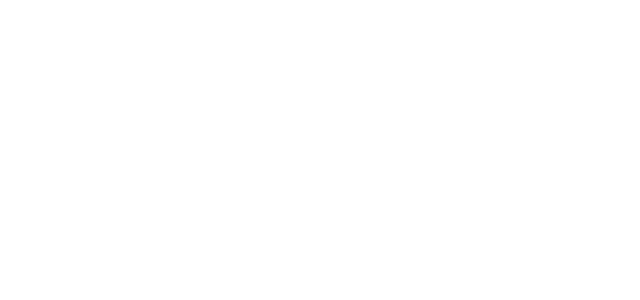
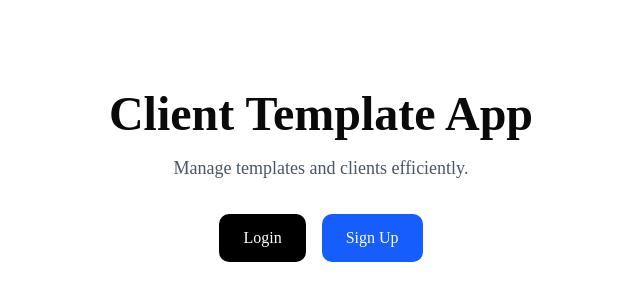
Before and after one commit to Ksatyam125/client-template-app, a Next.js app: page / in a window 1280 px wide. Before the commit this address had no page. Shown: the part 224-524 px from the top of the page, without its empty margins (319-959 px from the left). Built offline with nearby package versions, Linux system fonts and the light colour scheme.

Commit message:
improve code

```diff
--- a/src/app/auth/signout/route.ts
+++ b/src/app/auth/signout/route.ts
@@ -5,5 +5,5 @@
   const supabase = await createClient();
   await supabase.auth.signOut();
 
-  return NextResponse.redirect(new URL("/login", request.url));
+  return NextResponse.redirect(new URL("/signup", request.url));
 }
--- a/src/app/page.tsx
+++ b/src/app/page.tsx
@@ -1,5 +1,31 @@
-import { redirect } from "next/navigation";
+import Link from "next/link";
 
 export default function Home() {
-  redirect("/login");
+  return (
+    <main className="min-h-screen flex flex-col items-center justify-center px-6 text-center">
+      <h1 className="text-4xl sm:text-5xl font-bold mb-4">
+        Client Template App
+      </h1>
+
+      <p className="text-base sm:text-lg text-gray-600 mb-8 max-w-xl">
+        Manage templates and clients efficiently.
+      </p>
+
+      <div className="flex flex-col sm:flex-row gap-4 w-full sm:w-auto">
+        <Link
+          href="/login"
+          className="w-full sm:w-auto bg-black text-white px-6 py-3 rounded-lg"
+        >
+          Login
+        </Link>
+
+        <Link
+          href="/signup"
+          className="w-full sm:w-auto bg-blue-600 text-white px-6 py-3 rounded-lg"
+        >
+          Sign Up
+        </Link>
+      </div>
+    </main>
+  );
 }
```
